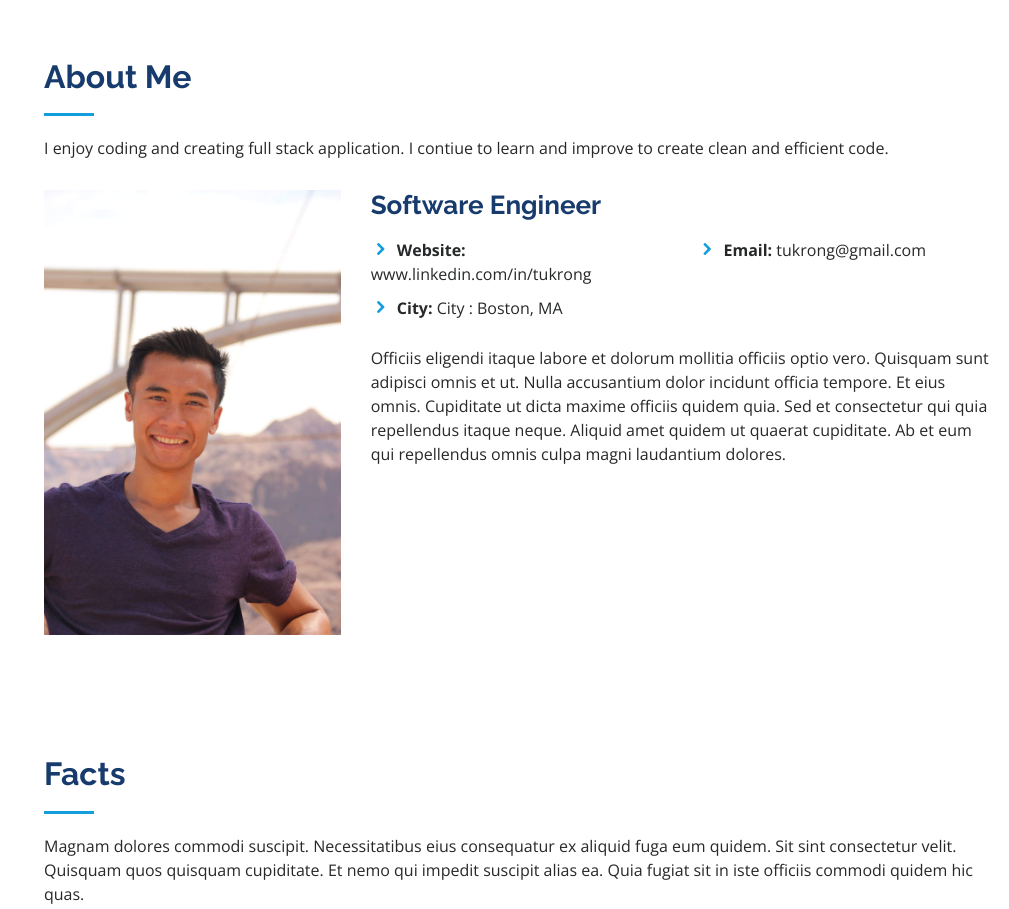
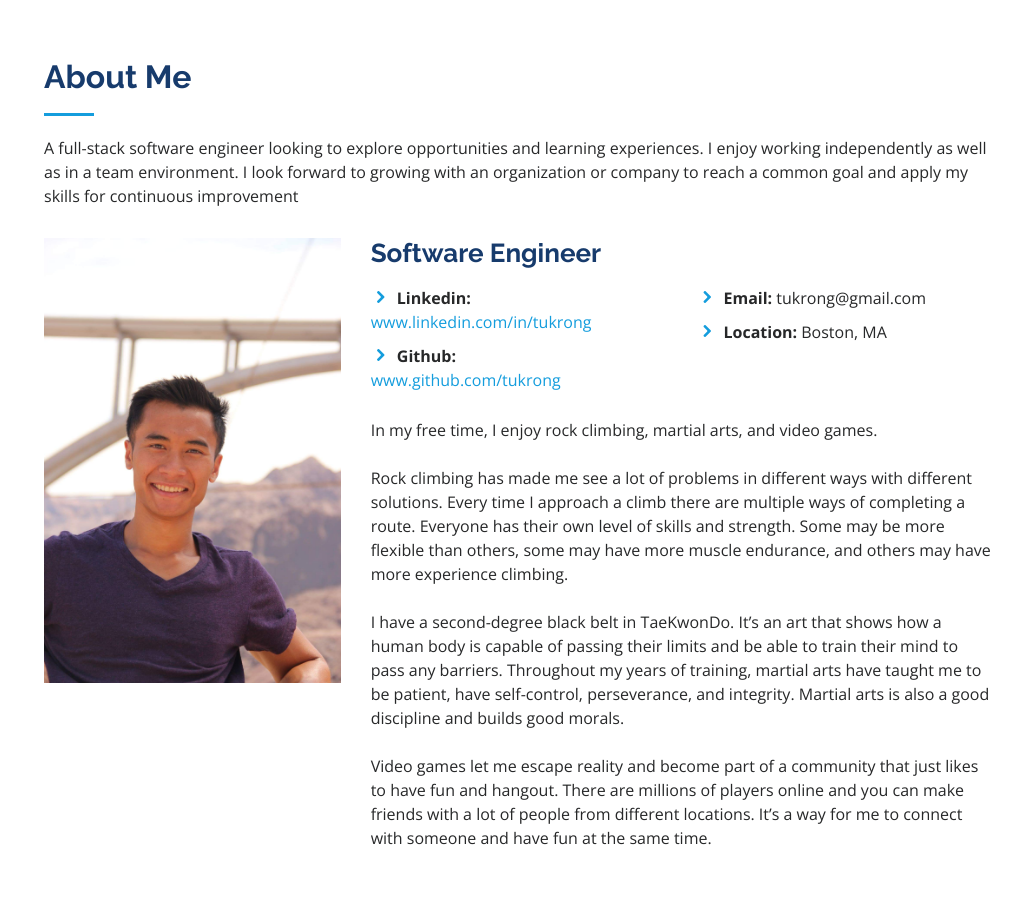
Before and after one commit to tukrong/tukrong, a website built with webpack: page index.html in a window 1280 px wide. Shown: the part 802-1711 px from the top of the page, without its empty margins (271-1280 px from the left). Built offline with nearby package versions, Linux system fonts and the light colour scheme.

Commit message:
Update links and added some about me

```diff
--- a/index.html
+++ b/index.html
@@ -41,7 +41,8 @@
       <div class="profile">
         <h1 class="text-light"><a href="index.html">Tukrong Klengdong</a></h1>
         <div class="social-links mt-3 text-center">
-          <a href="#" class="linkedin"><i class="bx bxl-linkedin"></i></a>
+          <a href="https://www.linkedin.com/in/tukrong/" class="linkedin"><i class="bx bxl-linkedin"></i></a>
+          <a href="https://github.com/tukrong" class="github"><i class="bx bxl-github"></i></a>
         </div>
       </div>
 
@@ -50,7 +51,7 @@
           <li class="active"><a href="index.html"><i class="bx bx-home"></i> <span>Home</span></a></li>
           <li><a href="#about"><i class="bx bx-user"></i> <span>About</span></a></li>
           <li><a href="#resume"><i class="bx bx-file-blank"></i> <span>Resume</span></a></li>
-          <li><a href="#portfolio"><i class="bx bx-book-content"></i> Portfolio</a></li>
+          <li><a href="#Projects"><i class="bx bx-book-content"></i> Project</a></li>
           <li><a href="#contact"><i class="bx bx-envelope"></i> Contact</a></li>
 
         </ul>
@@ -76,8 +77,10 @@
 
         <div class="section-title">
           <h2>About Me</h2>
-          <p>I enjoy coding and creating full stack application. I contiue to learn and improve
-          to create clean and efficient code.</p>
+          <p>A full-stack software engineer looking to explore opportunities and learning experiences.
+            I enjoy working independently as well as in a team environment.
+            I look forward to growing with an organization or company to reach a common goal and apply my skills
+            for continuous improvement</p>
         </div>
 
         <div class="row">
@@ -91,19 +94,40 @@
             <div class="row">
               <div class="col-lg-6">
                 <ul>
-                  <li><i class="icofont-rounded-right"></i> <strong>Website:</strong> www.linkedin.com/in/tukrong</li>
-                  <li><i class="icofont-rounded-right"></i> <strong>City:</strong> City : Boston, MA</li>
+                  <li><i class="icofont-rounded-right"></i> <strong>Linkedin:</strong>
+                  <a href="https://www.linkedin.com/in/tukrong/" class="linkedin">www.linkedin.com/in/tukrong</a></li>
+                  <li><i class="icofont-rounded-right"></i> <strong>Github:</strong>
+                  <a href="https://github.com/tukrong" class="github"><br>www.github.com/tukrong</a></li>
                 </ul>
               </div>
               <div class="col-lg-6">
                 <ul>
                   <li><i class="icofont-rounded-right"></i> <strong>Email:</strong> tukrong@gmail.com</li>
+                  <li><i class="icofont-rounded-right"></i> <strong>Location:</strong> Boston, MA</li>
                 </ul>
               </div>
             </div>
             <p>
-              Officiis eligendi itaque labore et dolorum mollitia officiis optio vero. Quisquam sunt adipisci omnis et ut. Nulla accusantium dolor incidunt officia tempore. Et eius omnis.
-              Cupiditate ut dicta maxime officiis quidem quia. Sed et consectetur qui quia repellendus itaque neque. Aliquid amet quidem ut quaerat cupiditate. Ab et eum qui repellendus omnis culpa magni laudantium dolores.
+              In my free time, I enjoy rock climbing, martial arts, and video games.
+              <br>
+              <br>
+              Rock climbing has made me see a lot of problems in different ways with different solutions.
+              Every time I approach a climb there are multiple ways of completing a route.
+              Everyone has their own level of skills and strength. Some may be more flexible than
+              others, some may have more muscle endurance, and others may have more experience climbing.
+              <br>
+              <br>
+              I have a second-degree black belt in TaeKwonDo. It’s an art that shows how a human body
+              is capable of passing their limits and be able to train their mind to pass any barriers.
+              Throughout my years of training, martial arts have taught me to be patient, have
+              self-control, perseverance, and integrity. Martial arts is also a good discipline
+              and builds good morals.
+              <br>
+              <br>
+              Video games let me escape reality and become part of a community that just
+              likes to have fun and hangout. There are millions of players online and you can
+              make friends with a lot of people from different locations. It’s a way for me to
+              connect with someone and have fun at the same time.
             </p>
           </div>
         </div>
@@ -112,7 +136,7 @@
     </section><!-- End About Section -->
 
     <!-- ======= Facts Section ======= -->
-    <section id="facts" class="facts">
+    <!-- <section id="facts" class="facts">
       <div class="container">
 
         <div class="section-title">
@@ -157,7 +181,9 @@
         </div>
 
       </div>
-    </section><!-- End Facts Section -->
+    </section> -->
+
+  <!-- End Facts Section -->
 
     <!-- ======= Skills Section ======= -->
     <section id="skills" class="skills section-bg">
@@ -165,7 +191,6 @@
 
         <div class="section-title">
           <h2>Skills</h2>
-          <p>Magnam dolores commodi suscipit. Necessitatibus eius consequatur ex aliquid fuga eum quidem. Sit sint consectetur velit. Quisquam quos quisquam cupiditate. Et nemo qui impedit suscipit alias ea. Quia fugiat sit in iste officiis commodi quidem hic quas.</p>
         </div>
 
         <div class="row skills-content">
@@ -175,7 +200,7 @@
             <div class="progress">
               <span class="skill">HTML <i class="val">100%</i></span>
               <div class="progress-bar-wrap">
-                <div class="progress-bar" role="progressbar" aria-valuenow="80" aria-valuemin="0" aria-valuemax="80"></div>
+                <div class="progress-bar" role="progressbar" aria-valuenow="100" aria-valuemin="0" aria-valuemax="80"></div>
               </div>
             </div>
 
```
Also changed, not shown: assets/css/style.css (+1 -8 lines).
